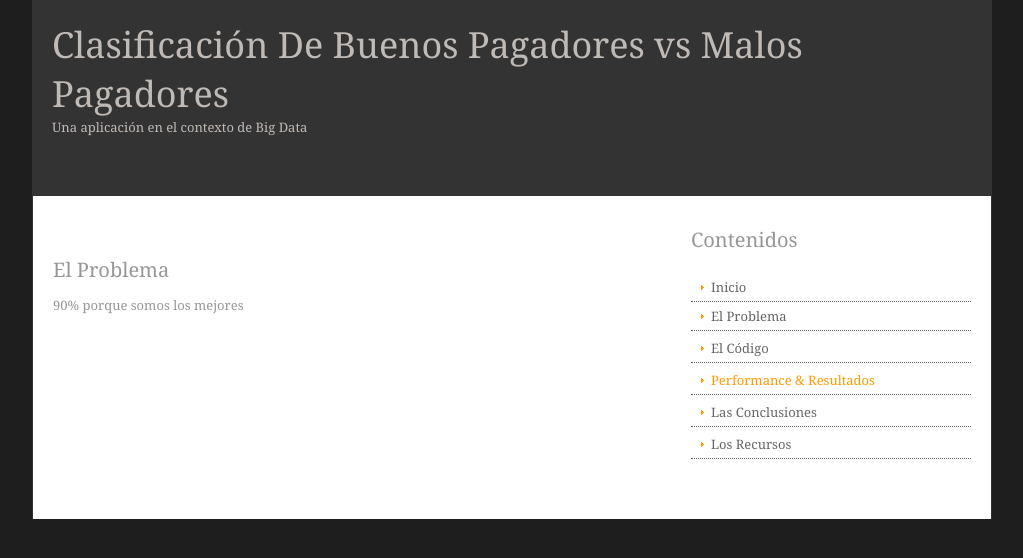
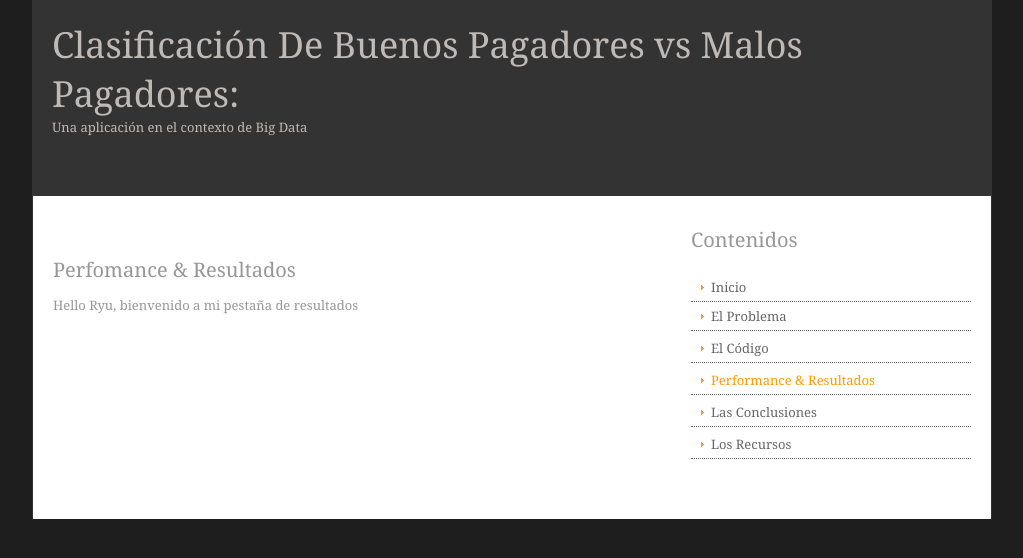
Before and after one commit to Giuliana-Barnuevo/Giuliana-Barnuevo.github.io, a plain HTML site: page performance.html in a window 1280 px wide. Shown: the whole page, without its empty margins (128-1151 px from the left). Drawn offline with Linux system fonts and the light colour scheme.

Commit message:
added hello Ryu

```diff
--- a/performance.html
+++ b/performance.html
@@ -9,7 +9,7 @@
 <body>
 <header id="header" class="clear">
   <div id="hgroup">
-    <h1><a href="#">Clasificación De Buenos Pagadores vs Malos Pagadores</a></h1>
+    <h1><a href="#">Clasificación De Buenos Pagadores vs Malos Pagadores:</a></h1>
     <h2>Una aplicación en el contexto de Big Data</h2>
   </div>
   <nav>
@@ -27,8 +27,8 @@
     </section>
     <!-- section 2 -->
     <section id="services" class="last clear">
-            <h2>El Problema</h2>
-            <p>90% porque somos los mejores</p>
+            <h2>Perfomance & Resultados</h2>
+            <p>Hello Ryu, bienvenido a mi pestaña de resultados</p>
     </section>
   </div>
   <!-- right column -->
```
